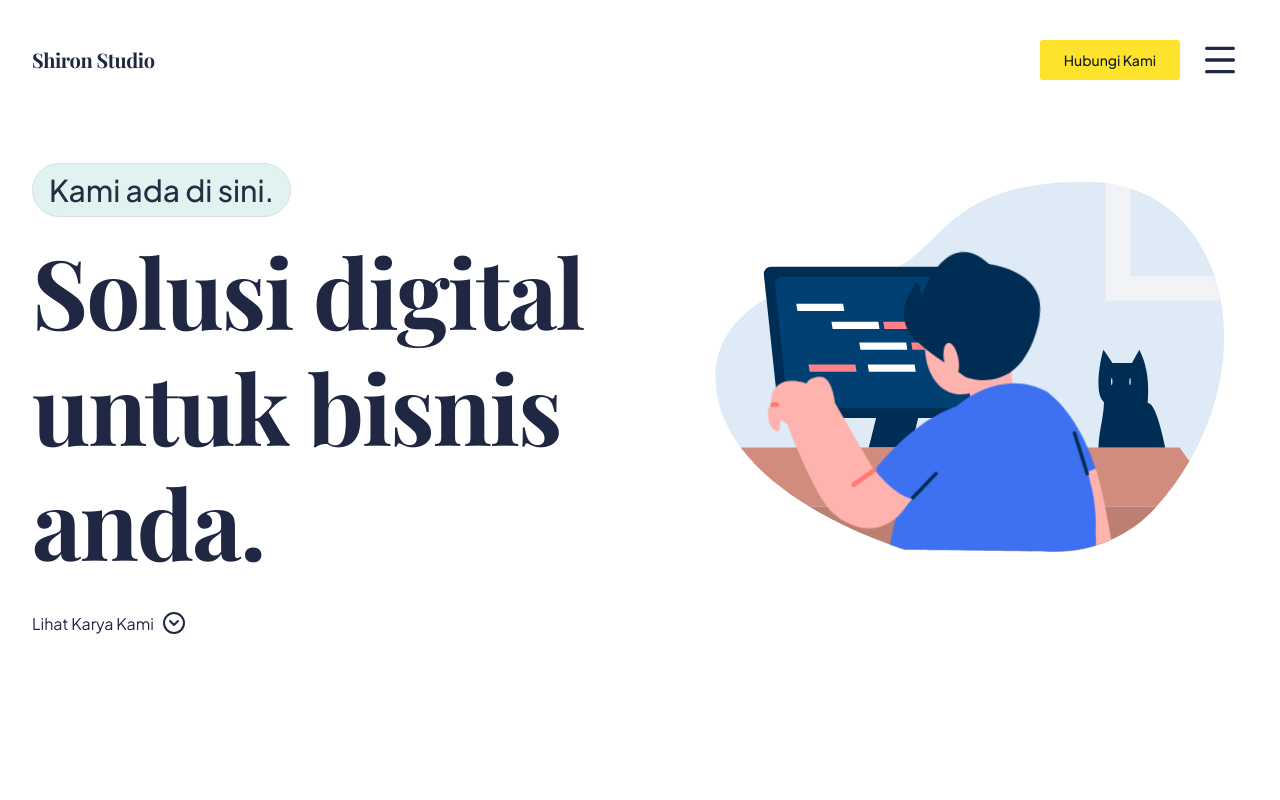
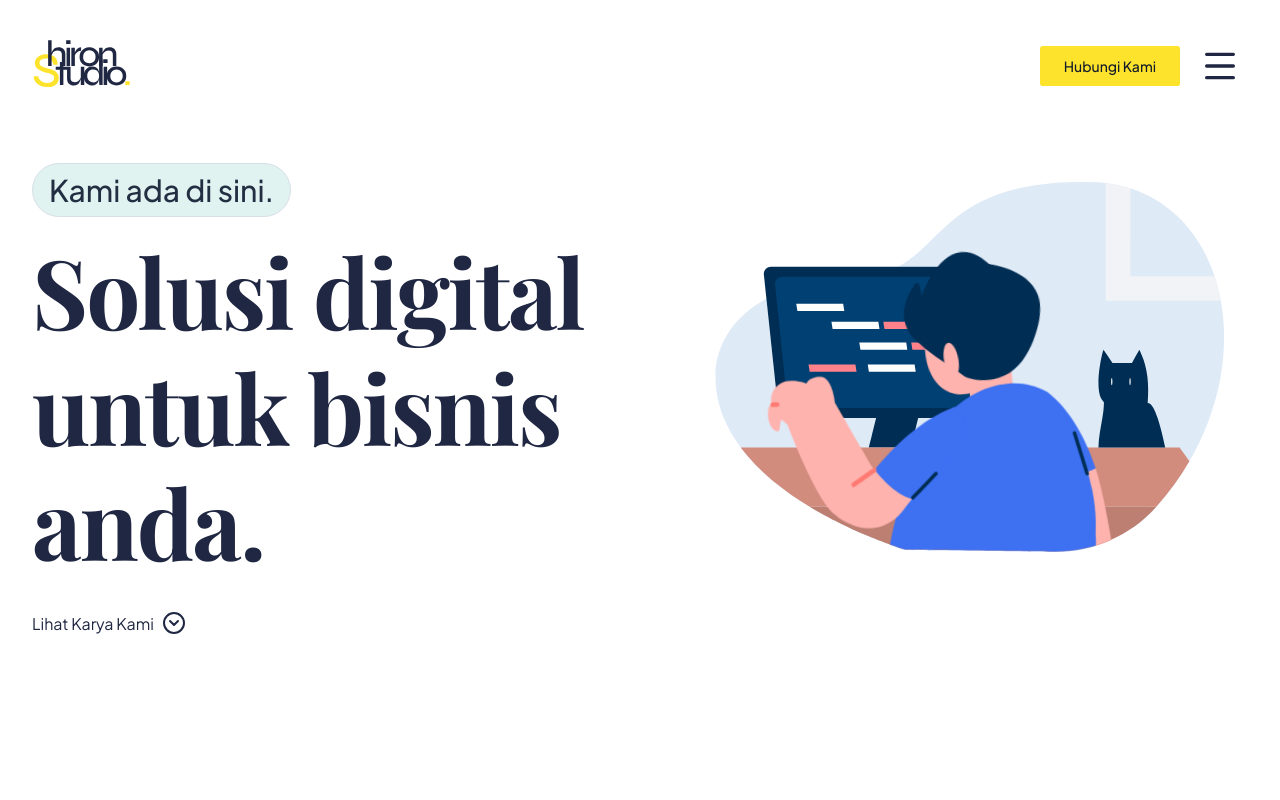
Before and after one commit to shironxn/shironstudio, a Next.js app: page / in a window 1280 px wide. Shown: the top 800 px of the page. Built offline with nearby package versions, Linux system fonts and the light colour scheme; a web font is replaced by a local one.

Commit message:
feat: add logo

```diff
--- a/src/components/layout/logo.tsx
+++ b/src/components/layout/logo.tsx
@@ -1 +1,5 @@
-export const Logo = () => <h3 className="text-xl">Shiron Studio</h3>;
+import Image from "next/image";
+
+export const Logo = () => {
+  return <Image src="/logo.svg" alt="Shiron Studio" width={100} height={100} />;
+};
```
Also changed, not shown: public/logo.svg (added).
